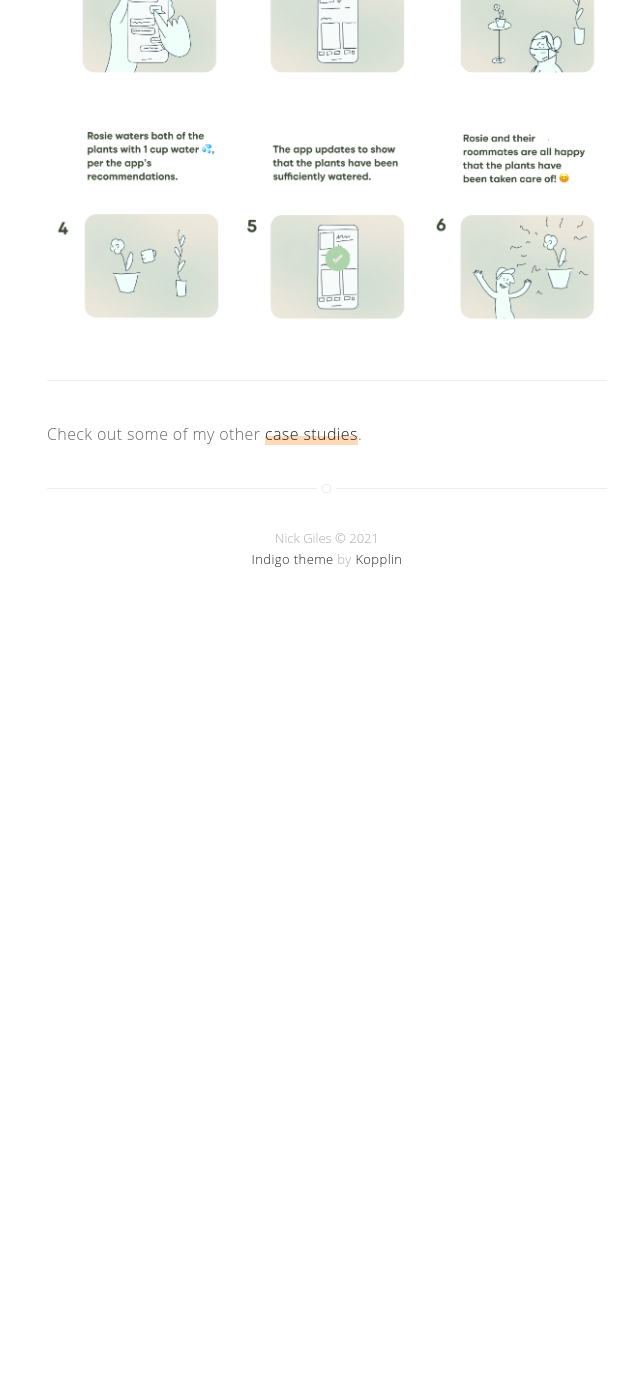
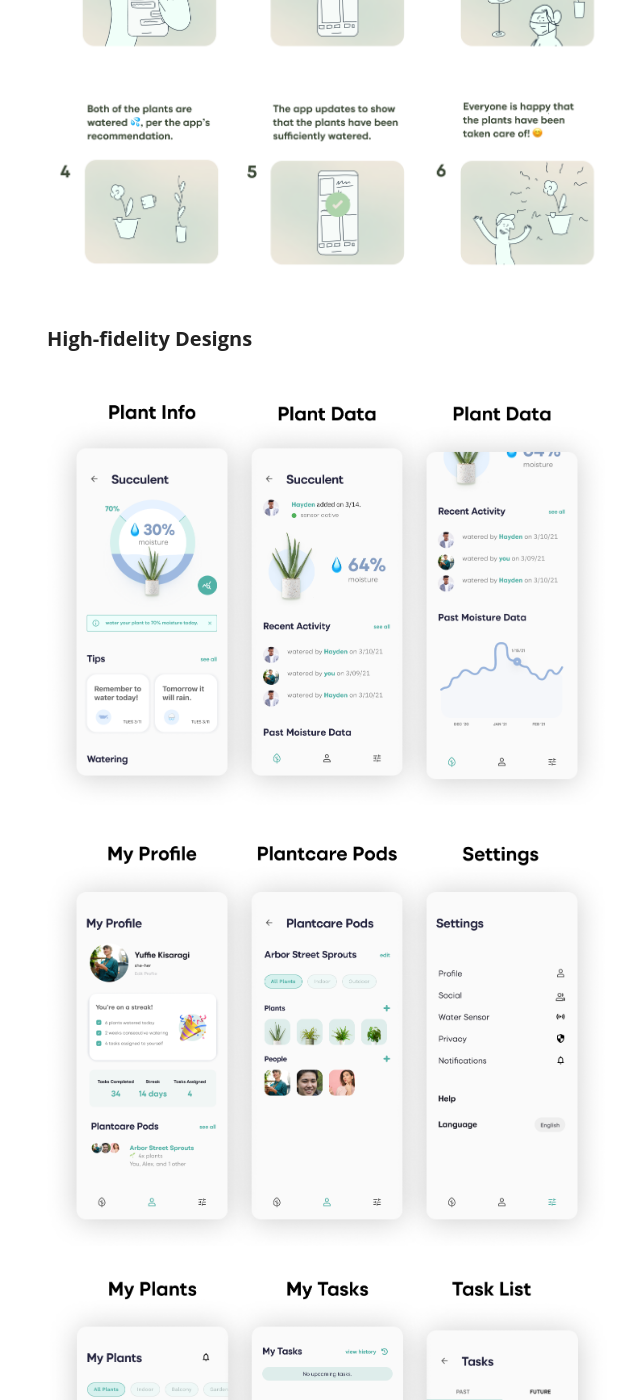
Before and after one commit to Nicholasdgiles/nicholasgiles.github.io, a Jekyll site: the page built from _posts/2021-11-10-plantcare.markdown, in a window 1280 px wide and 1400 px high, scrolled down 1487 px. Shown: the whole window, without its empty margins (313-953 px from the left). Built offline with Jekyll 4.4.1, drawn with Linux system fonts in a browser that asks for light colours; before the commit the page ends 2117 px from its top, so only the background shows below that.

Commit message:
update_plantcare

```diff
--- a/_posts/2021-11-10-plantcare.markdown
+++ b/_posts/2021-11-10-plantcare.markdown
@@ -28,7 +28,11 @@ I am currently working on the design of a soil moisture sensor device and compan
 ### Storyboard
 <img src="http://nicholasgiles.com/assets/images/plantcare/plantcare-storyboard.png" alt="Plantcare Assistant Storyboard" />
 
+### High-fidelity Designs
 
+<img src="http://nicholasgiles.com/assets/images/plantcare/product_screens_1.png" alt="Product Screens 1" />
+<img src="http://nicholasgiles.com/assets/images/plantcare/product_screens_2.png" alt="Product Screens 2" />
+<img src="http://nicholasgiles.com/assets/images/plantcare/product_screens_3.png" alt="Product Screens 3" />
 ---
 
 Check out some of my other <span class="evidence"><a href="https://nicholasgiles.com/projects/" style="text-decoration: none">case studies</a></span>.
```
Also changed, not shown: assets/images/plantcare/plantcare-storyboard.png, assets/images/plantcare/product_screens_1.png (added), assets/images/plantcare/product_screens_2.png (added), assets/images/plantcare/product_screens_3.png (added), 1 other file.
